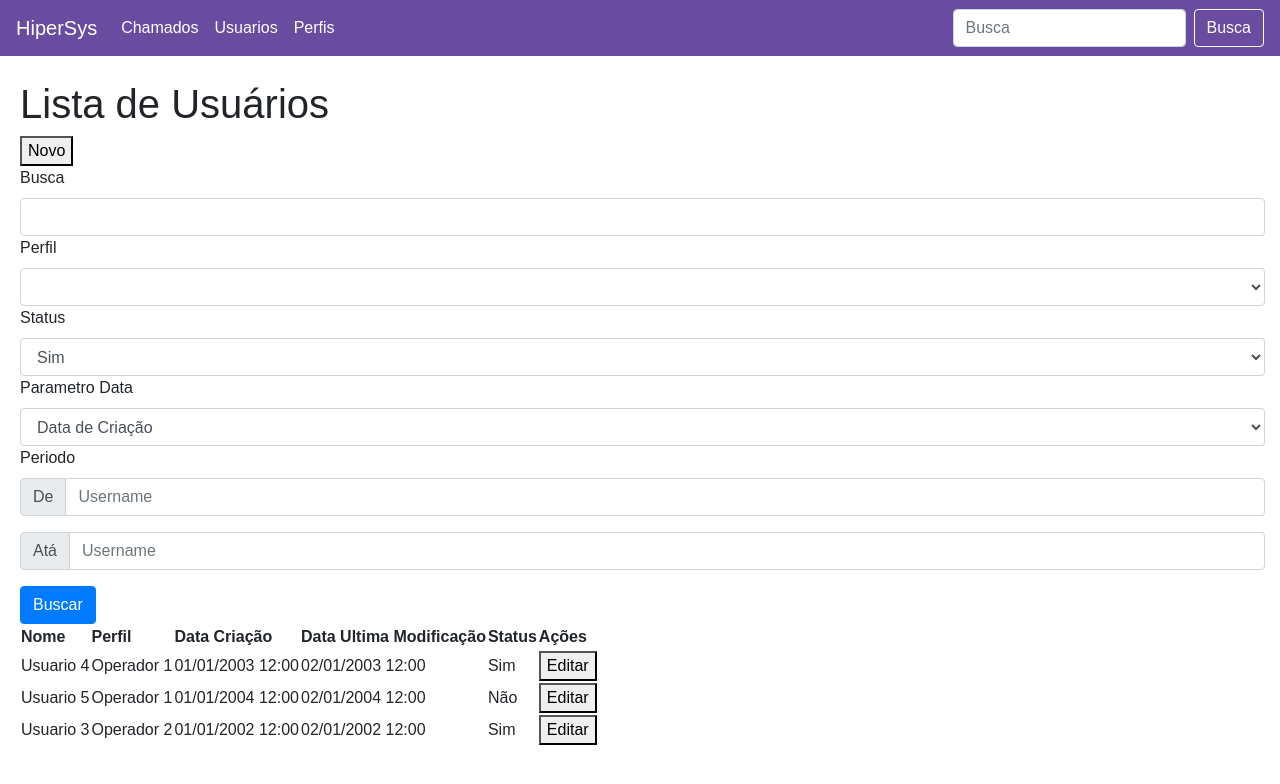
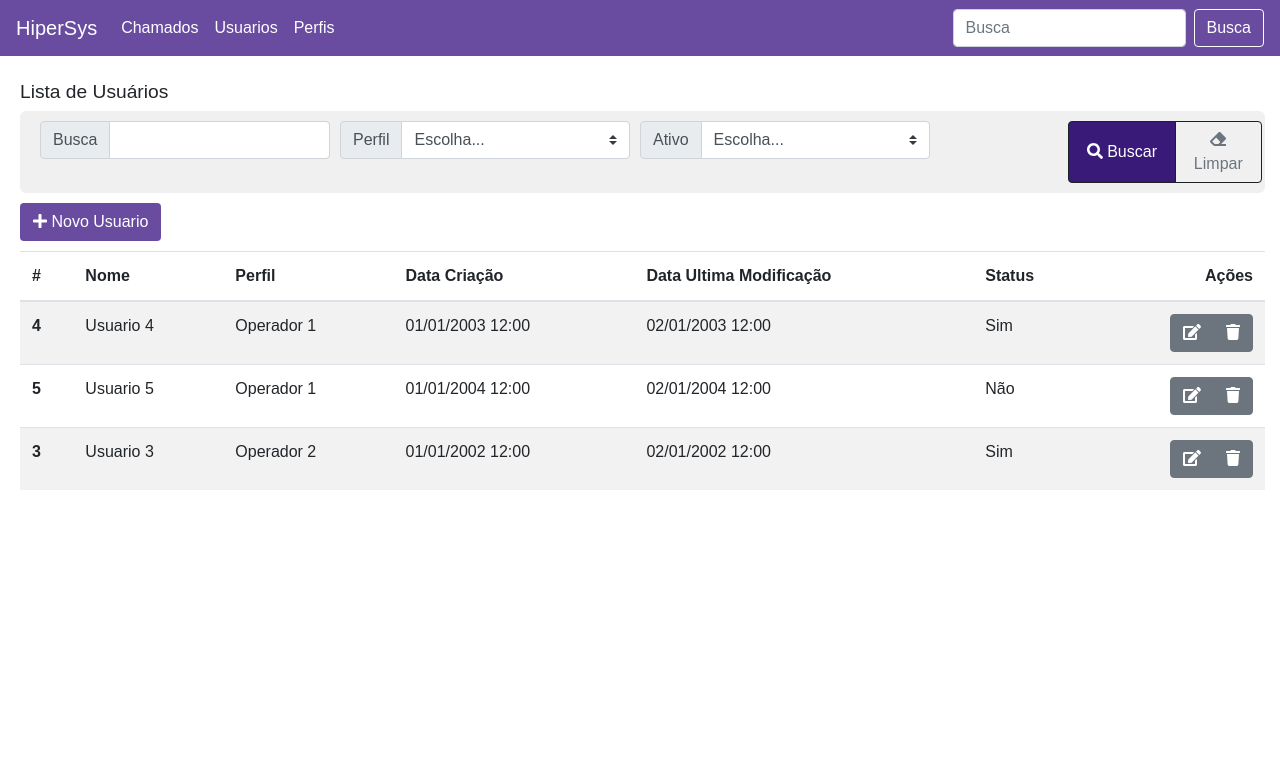
Before and after one commit to andrebonetti/GerensysControleChamados, an Angular app in the folder controle-chamados-gerensys-hiper/: page /usuarios in a window 1280 px wide. Shown: the top 784 px of the page. Built offline with nearby package versions, Linux system fonts and the light colour scheme.

Commit message:
usuarios layout

```diff
--- a/controle-chamados-gerensys-hiper/src/app/pages/chamado-detalhe/chamado-detalhe.component.html
+++ b/controle-chamados-gerensys-hiper/src/app/pages/chamado-detalhe/chamado-detalhe.component.html
@@ -138,4 +138,4 @@
 
 </section>
 
-<button (click)="goBack()">go back</button>
+<button class="btn btn-secondary" (click)="goBack()">go back</button>
--- a/controle-chamados-gerensys-hiper/src/app/pages/chamado-detalhe/chamado-detalhe.component.less
+++ b/controle-chamados-gerensys-hiper/src/app/pages/chamado-detalhe/chamado-detalhe.component.less
@@ -29,6 +29,10 @@
   .chamado-header{
     width: 100%;
     display: table;
+
+    background-color: #f8f9fa;
+    padding: 10px;
+    border-radius: 6px;
 
     .info{
       display: flex;
@@ -113,7 +117,7 @@
     width: 100%;
     border-top:solid 1px whitesmoke;
     margin-top: 30px;
-    padding: 10px;
+    padding: 15px 0;
 
     .chamado-title{
       float: left;
--- a/controle-chamados-gerensys-hiper/src/app/pages/chamados/chamados-filtro/chamados-filtro.component.html
+++ b/controle-chamados-gerensys-hiper/src/app/pages/chamados/chamados-filtro/chamados-filtro.component.html
@@ -45,8 +45,14 @@
 
   <div class="opcoes">
     <div class="btn-group" role="group" aria-label="First group">
-      <button type="button" class="btn btn-dark btn-busca">Buscar</button>
-      <button type="button" class="btn btn-outline-secondary btn-clean">Limpar</button>
+      <button type="button" class="btn btn-dark btn-busca">
+        <fa-icon [icon]="['fas', 'search']"></fa-icon>
+        Buscar
+      </button>
+      <button type="button" class="btn btn-outline-secondary btn-clean">
+        <fa-icon [icon]="['fas', 'eraser']"></fa-icon>
+        Limpar
+      </button>
     </div>
   </div>
 
--- a/controle-chamados-gerensys-hiper/src/app/pages/chamados/chamados-list/chamados-list.component.html
+++ b/controle-chamados-gerensys-hiper/src/app/pages/chamados/chamados-list/chamados-list.component.html
@@ -11,7 +11,7 @@
   </thead>
   <tbody>
     <tr *ngFor="let chamado of chamados">
-      <th scope="row">{{chamado.id}}</th>
+      <th>{{chamado.id}}</th>
       <td>{{chamado.clienteDTO.nome}}</td>
       <td>{{chamado.titulo}}</td>
       <td>{{chamado.filaDTO.nome}}</td>
--- /dev/null
+++ b/controle-chamados-gerensys-hiper/src/app/pages/usuarios/usuario-filtro/usuario-filtro.component.html
@@ -0,0 +1,40 @@
+<form class="filtro">
+
+  <div class="campos">
+
+      <div class="item-formulario">
+        <app-input-text
+          [options]="inputBusca">
+        </app-input-text>
+      </div>
+
+      <div class="item-formulario">
+        <app-input-select
+          [options]="inputPerfis">
+        </app-input-select>
+      </div>
+
+      <div class="item-formulario">
+        <app-input-select
+          [options]="inputAtivo">
+        </app-input-select>
+      </div>
+
+
+  </div>
+
+
+  <div class="opcoes">
+    <div class="btn-group" role="group" aria-label="First group">
+      <button class="btn btn-dark btn-busca" (click)="buscar()">
+        <fa-icon [icon]="['fas', 'search']"></fa-icon>
+        Buscar
+      </button>
+      <button type="button" class="btn btn-outline-secondary btn-clean">
+        <fa-icon [icon]="['fas', 'eraser']"></fa-icon>
+        Limpar
+      </button>
+    </div>
+  </div>
+
+</form>
--- /dev/null
+++ b/controle-chamados-gerensys-hiper/src/app/pages/usuarios/usuario-filtro/usuario-filtro.component.less
@@ -0,0 +1,82 @@
+@fontTitle : #6a4b9d;
+@backOpacity: #c4bad6;
+
+@dark : #222336;
+@logoCor1 : #694ca0;
+@logoCor1_1 : #3a1a78;
+@logoCor2 : #3ba0ca;
+@logoCor2_1 : #00b4ff;
+
+@white_10 : #fff;
+@white_9 : #f4f4f4;
+@white_8 : #f0f0f0;
+@white_0 : #dbdbdb;
+
+@black_10 : black;
+@black_9 : #606060;
+@black_8: #a3a2a2;
+
+.filtro{
+  background-color: @white_8;
+  width: 100%;
+  border-radius: 6px;
+  padding: 10px 15px;
+  display: table;
+  color: @black_9;
+
+  .campos{
+    float: left;
+    width: 85%;
+
+    .item-formulario{
+        float: left;
+        padding: 0 5px 10px 5px;
+        width: 300px;
+        display: inline-flex;
+
+        *:first-child{
+          width: 100%;
+        }
+    }
+
+    .data-param{
+      width: 500px;
+    }
+
+  }
+
+  .opcoes{
+    float: right;
+    width: 15%;
+    text-align: right;
+
+    .btn-group{
+
+      button{
+        border-color: #1d2124
+      }
+
+      .btn-busca{
+        width: 120px;
+        background-color: #3a1a78;
+      }
+
+      .btn-busca:hover{
+        color: @white_10;
+        border-color: @logoCor1;
+        border-right-color: #1d2124 ;
+        background-color: @logoCor1;
+      }
+
+      .btn-clean:hover{
+        color: @logoCor1;
+        border-color: @logoCor1;
+        border-left-color: #1d2124 ;
+        background-color: @white_9;
+      }
+
+    }
+
+  }
+
+}
--- /dev/null
+++ b/controle-chamados-gerensys-hiper/src/app/pages/usuarios/usuario-filtro/usuario-filtro.component.ts
@@ -0,0 +1,79 @@
+import { Component, OnInit } from '@angular/core';
+import { MensagemService } from 'src/app/service/mensagem.service';
+import { InputText } from 'src/app/models/form/input-text';
+import { InputSelect } from 'src/app/models/form/input-select';
+import { UsuarioPerfilService } from "src/app/service/usuario-perfil.service";
+import { ChaveValor } from 'src/app/models/chaveValor';
+
+@Component({
+  selector: 'app-usuario-filtro',
+  templateUrl: './usuario-filtro.component.html',
+  styleUrls: ['./usuario-filtro.component.less']
+})
+export class UsuarioFiltroComponent implements OnInit {
+
+  inputBusca : InputText = {
+    id: "busca",
+    label: "Busca",
+    name: "busca",
+    placeholder: "",
+    prepend: true
+  };
+
+  inputPerfis : InputSelect = {
+    id: "perfil",
+    label: "Perfil",
+    name: "perfil",
+    placeholder: "Escolha...",
+    prepend: true,
+    content : [],
+    optionId : "id",
+    optionText: "nome"
+  }
+
+  inputAtivo : InputSelect = {
+    id: "ativo",
+    label: "Ativo",
+    name: "ativo",
+    placeholder: "Escolha...",
+    prepend: true,
+    content : [],
+    optionId : "chave",
+    optionText: "valor"
+  }
+
+  constructor(
+    private mensagemService: MensagemService,
+    private usuarioPerfilService : UsuarioPerfilService){
+
+  }
+
+  ngOnInit(): void {
+    this.getPerfis();
+    this.getAtivoOpt();
+  }
+
+  buscar(){
+    this.mensagemService.add("buscar");
+  }
+
+  getPerfis() : void{
+    this.usuarioPerfilService.getUsuarioPerfis().subscribe( usuarios => this.inputPerfis.content = usuarios );
+  }
+
+  getAtivoOpt() : void{
+    let ativoOpt : ChaveValor[] = [
+      {
+        chave : "0",
+        valor : "Não"
+      },
+      {
+        chave : "1",
+        valor : "Sim"
+      }
+    ]
+
+    this.inputAtivo.content = ativoOpt;
+  }
+
+}
--- a/controle-chamados-gerensys-hiper/src/app/pages/usuarios/usuarios.component.html
+++ b/controle-chamados-gerensys-hiper/src/app/pages/usuarios/usuarios.component.html
@@ -1,79 +1,51 @@
+<section>
+
   <h1>Lista de Usuários</h1>
 
-<button routerLink="/usuario-criacao">Novo</button>
+  <app-usuario-filtro>
 
-<form class="filtro">
+  </app-usuario-filtro>
 
-  <div class="item-formulario">
-    <label>Busca</label>
-    <input type="text" class="form-control" name="busca"/>
-  </div>
-
-  <div class="item-formulario">
-    <label>Perfil</label>
-    <select class="form-control" name="perfil">
-
-    </select>
-  </div>
-
-  <div class="item-formulario">
-    <label>Status</label>
-    <select class="form-control" name="status">
-      <option value="1">Sim</option>
-      <option value="0">Não</option>
-    </select>
-  </div>
-
-  <div class="item-formulario">
-    <label>Parametro Data</label>
-    <select class="form-control" name="data">
-      <option value="dataCriacao">Data de Criação</option>
-      <option value="dataUltimaModificacao">Data de Ultima Modificação</option>
-    </select>
-  </div>
-
-  <div class="item-formulario">
-    <label>Periodo</label>
-    <div class="input-group mb-3">
-      <div class="input-group-prepend">
-        <span class="input-group-text" id="basic-addon1">De</span>
-      </div>
-      <input type="text" class="form-control" placeholder="Username" aria-label="Username" aria-describedby="basic-addon1">
-    </div>
-
-    <div class="input-group mb-3">
-      <div class="input-group-prepend">
-        <span class="input-group-text" id="basic-addon1">Atá</span>
-      </div>
-      <input type="text" class="form-control" placeholder="Username" aria-label="Username" aria-describedby="basic-addon1">
-    </div>
-  </div>
-
-  <button class="btn btn-primary" (click)="buscar()">
-    Buscar
+  <button class="btn btn-principal novo-usuario"
+    routerLink="/usuario-criacao">
+    <fa-icon [icon]="['fas', 'plus']"></fa-icon>
+    Novo Usuario
   </button>
 
-</form>
 
-<table>
+  <table class="table table-striped table-hover">
     <thead>
       <tr>
+        <th>#</th>
         <th>Nome</th>
         <th>Perfil</th>
         <th>Data Criação</th>
         <th>Data Ultima Modificação</th>
         <th>Status</th>
-      <th>Ações</th>
+        <th class="acoes">Ações</th>
       </tr>
     </thead>
     <tbody>
       <tr *ngFor="let usuario of usuariosDTO">
+        <th>{{usuario.id}}</th>
         <td>{{usuario.nome}}</td>
         <td>{{usuario.perfilDTO.nome}}</td>
         <td>{{usuario.dataCriacao | date:'dd/MM/yyyy hh:mm'}}</td>
         <td>{{usuario.dataUltimaModificacao | date:'dd/MM/yyyy hh:mm'}}</td>
         <td>{{usuario.ativo ? "Sim" : "Não"}}</td>
-      <td><button routerLink="/usuario-edicao/{{usuario.id}}">Editar</button></td>
+        <td class="acoes">
+          <div class="btn-group" role="group">
+            <div class="btn-group" role="group" aria-label="Button group with nested dropdown">
+                <button class="btn btn-secondary" routerLink="/usuario-edicao/{{usuario.id}}">
+                  <fa-icon [icon]="['fas', 'edit']"></fa-icon>
+                </button>
+                <button type="button" class="btn btn-secondary">
+                  <fa-icon [icon]="['fas', 'trash']"></fa-icon>
+                </button>
+            </div>
+          </div>
+        </td>
       </tr>
     </tbody>
   </table>
+</section>
--- a/controle-chamados-gerensys-hiper/src/app/pages/usuarios/usuarios.component.less
+++ b/controle-chamados-gerensys-hiper/src/app/pages/usuarios/usuarios.component.less
@@ -0,0 +1,32 @@
+
+@dark : #222336;
+@logoCor1 : #694ca0;
+@logoCor1_1 : #3a1a78;
+@logoCor2 : #3ba0ca;
+@logoCor2_1 : #00b4ff;
+
+.btn-principal{
+  background-color: @logoCor1;
+  color: white;
+  margin-top: 10px;
+  margin-bottom: 10px;
+}
+
+section{
+  display: table;
+  width: 100%;
+
+  .novo-usuario{
+    float: left;
+  }
+
+  h1{
+    font-size: 1.2em;
+    float: left;
+  }
+
+}
+
+.acoes{
+  text-align: right;
+}
--- a/controle-chamados-gerensys-hiper/src/app/pages/usuarios/usuarios.component.ts
+++ b/controle-chamados-gerensys-hiper/src/app/pages/usuarios/usuarios.component.ts
@@ -24,8 +24,4 @@ export class UsuariosComponent implements OnInit {
     this.usuarioService.getUsuarios().subscribe(usuarios => this.usuariosDTO = usuarios);
   }
 
-  buscar(){
-    this.mensagemService.add("buscar");
-  }
-
 }
```
Also changed, not shown: controle-chamados-gerensys-hiper/src/app/app.module.ts (+11 -3 lines), 1 other file (tests, documents, lock files or other folders). Lines whose indentation alone changed are shown as unchanged.
